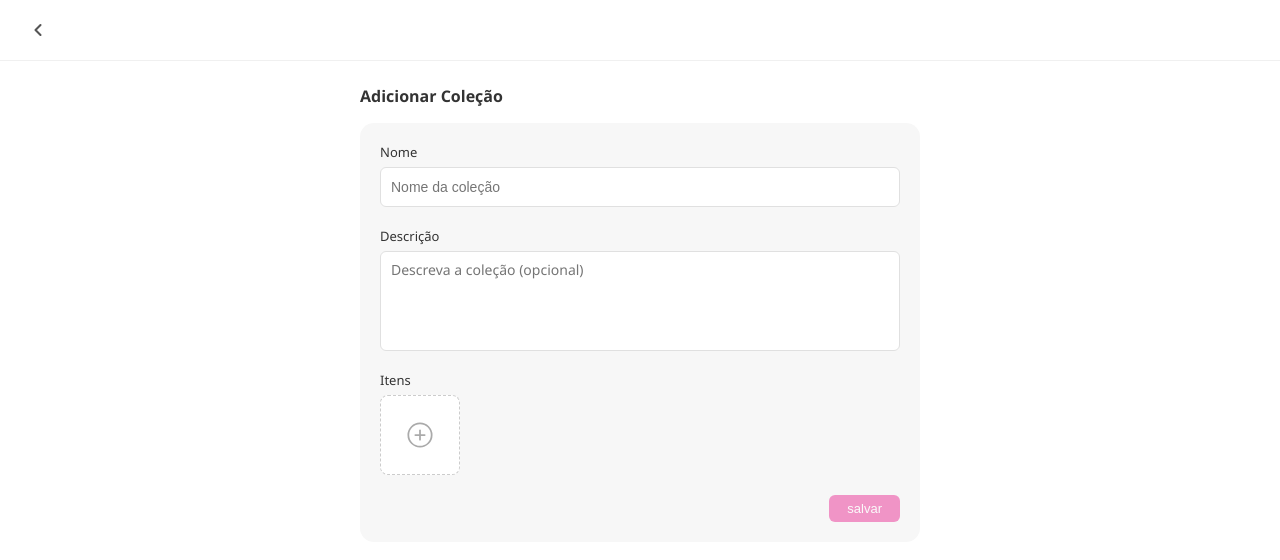
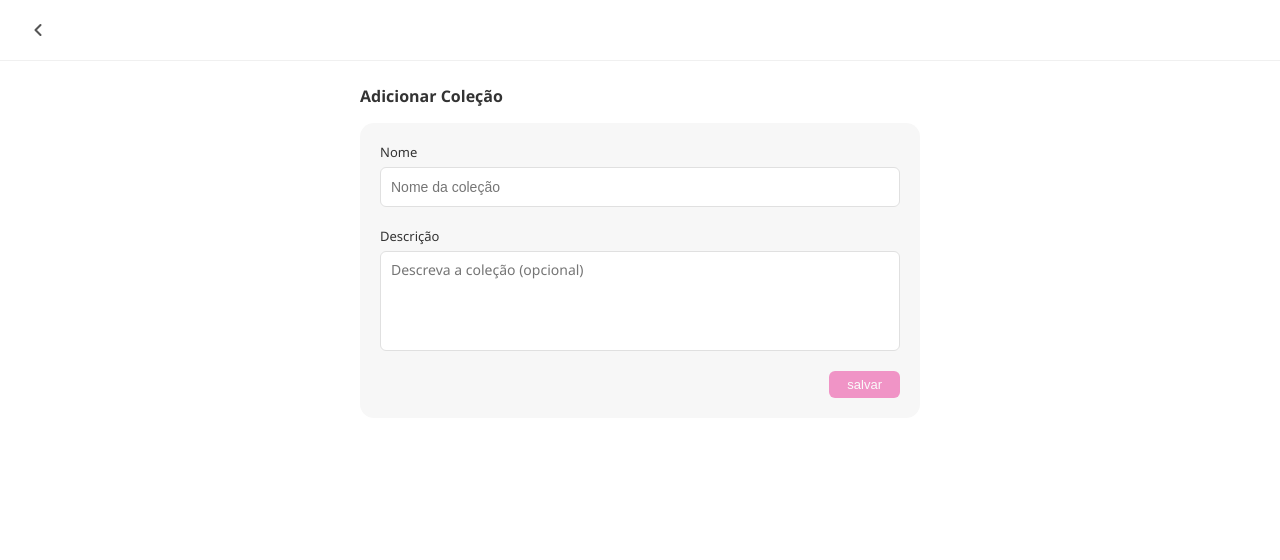
Before and after one commit to raqsoli/EngSoftware, a React (Vite) app in the folder frontend/: page /adicionar-colecao in a window 1280 px wide. Shown: the top 560 px of the page. Built offline with nearby package versions, Linux system fonts and the light colour scheme.

Commit message:
feat: integra adicionar colecao com a API via Facade - refs #30

```diff
--- a/frontend/src/Components/AdicionarColecao/AdicionarColecao.jsx
+++ b/frontend/src/Components/AdicionarColecao/AdicionarColecao.jsx
@@ -1,78 +1,48 @@
-import { useState, useEffect } from "react";
-import { useNavigate, useLocation } from "react-router-dom";
-import { salvarColecao } from "./colecaoFacade.js";
+import { useState } from "react";
+import { useNavigate } from "react-router-dom";
+import { salvarColecao } from "./colecaoFacade.js"; //voltou a usar o Facade
 import "./AdicionarColecao.css";
 
 export default function AdicionarColecao() {
   const navigate = useNavigate();
-  const location = useLocation();
 
-  // Campos da coleção
   const [name, setName] = useState("");
   const [description, setDescription] = useState("");
 
-  // Lista de itens adicionados à coleção
-  // Quando o usuário volta de AdicionarItem, o novo item chega via location.state
-  const [items, setItems] = useState([]);
-
-  // Feedback
   const [saved, setSaved] = useState(false);
   const [saving, setSaving] = useState(false);
 
-  // Erros — vindos do Facade
   const [nameError, setNameError] = useState("");
+  const [serverError, setServerError] = useState("");
 
-  // Quando o usuário volta de AdicionarItem com um novo item,
-  // adiciona ele na lista sem duplicar
-  useEffect(() => {
-    const newItem = location.state?.newItem;
-    if (newItem) {
-      setItems((prev) => {
-        const jaExiste = prev.some((it) => it.id === newItem.id);
-        if (jaExiste) return prev;
-        return [...prev, newItem];
-      });
-      // Limpa o state para não re-adicionar se o usuário navegar de volta
-      window.history.replaceState({}, "");
-    }
-  }, [location.state]);
-
-  // Botão salvar desabilitado até nome estar preenchido
   const canSave = name.trim() !== "";
 
+  // voltou a chamar o Facade (salvarColecao) em vez de
+  // apiFetch direto. O componente continua sem saber que por trás
+  // o Facade agora faz uma chamada real à API — exatamente o ganho
+  // do padrão: a interface pública não mudou, só o que está por dentro.
   const handleSave = async () => {
     setNameError("");
+    setServerError("");
     setSaving(true);
 
-    // ── Chama o Facade ──────────────────────────────────────
-    // O componente não sabe como validar ou montar o payload —
-    // isso é responsabilidade do adicionarColecaoFacade.js
-    const resultado = await salvarColecao({ name, description, items });
+    const resultado = await salvarColecao({ name, description });
 
     setSaving(false);
 
     if (!resultado.success) {
-      // Repassa os erros do Facade para os campos da tela
       if (resultado.errors.name) setNameError(resultado.errors.name);
+      if (resultado.errors.server) setServerError(resultado.errors.server);
       return;
     }
 
-    // Sucesso — exibe feedback e volta para o perfil
     setSaved(true);
-    // TODO: quando o back estiver pronto, passar a colecao criada via state
-    // para o UserProfilePage atualizar a lista sem precisar recarregar:
-    // navigate(-1, { state: { newColecao: resultado.colecao } });
-    setTimeout(() => navigate(-1), 1500);
-  };
-
-  const handleRemoveItem = (itemId) => {
-    setItems((prev) => prev.filter((it) => it.id !== itemId));
+    setTimeout(() => navigate(-1, { state: { newCollection: resultado.colecao } }), 800);
   };
 
   return (
     <div className="add-collection-page">
 
-      {/* Cabeçalho — mesmo padrão de EditarColecao */}
       <header className="add-collection-header">
         <button
           className="add-collection-back-btn"
@@ -92,7 +62,6 @@ export default function AdicionarColecao() {
 
         <div className="add-collection-card">
 
-          {/* Campo Nome — obrigatório */}
           <div className="add-collection-field">
             <label className="add-collection-label">Nome</label>
             <input
@@ -108,7 +77,6 @@ export default function AdicionarColecao() {
             {nameError && <p className="add-collection-error">{nameError}</p>}
           </div>
 
-          {/* Campo Descrição — opcional */}
           <div className="add-collection-field">
             <label className="add-collection-label">Descrição</label>
             <textarea
@@ -119,59 +87,8 @@ export default function AdicionarColecao() {
             />
           </div>
 
-          {/* Itens adicionados à coleção */}
-          <div className="add-collection-field">
-            <label className="add-collection-label">Itens</label>
+          {serverError && <p className="add-collection-error">{serverError}</p>}
 
-            <div className="add-collection-items-grid">
-              {/* Itens já adicionados — vindos de AdicionarItem */}
-              {items.map((item) => (
-                <div key={item.id} className="add-collection-item-wrap">
-                  <img
-                    src={
-                      Array.isArray(item.images) && item.images.length > 0
-                        ? item.images[0]
-                        : "https://placehold.co/80x80/fce4ec/c2185b?text=Item"
-                    }
-                    alt={item.name}
-                  />
-                  {/* Botão remover item da coleção */}
-                  <button
-                    className="add-collection-remove-btn"
-                    onClick={() => handleRemoveItem(item.id)}
-                    aria-label="Remover item"
-                  >
-                    <svg width="12" height="12" viewBox="0 0 24 24" fill="none"
-                      stroke="currentColor" strokeWidth="2.5"
-                      strokeLinecap="round" strokeLinejoin="round">
-                      <polyline points="3 6 5 6 21 6"/>
-                      <path d="M19 6l-1 14a2 2 0 0 1-2 2H8a2 2 0 0 1-2-2L5 6"/>
-                      <path d="M10 11v6M14 11v6"/>
-                      <path d="M9 6V4a1 1 0 0 1 1-1h4a1 1 0 0 1 1 1v2"/>
-                    </svg>
-                  </button>
-                </div>
-              ))}
-
-              {/* Botão de adicionar item — navega para AdicionarItem */}
-              {/* TODO: criar a rota /adicionar-item e linkar aqui */}
-              <button
-                className="add-collection-add-item-btn"
-                onClick={() => navigate("/adicionar-item")}
-                aria-label="Adicionar item"
-              >
-                <svg width="28" height="28" viewBox="0 0 24 24" fill="none"
-                  stroke="#aaa" strokeWidth="1.5"
-                  strokeLinecap="round" strokeLinejoin="round">
-                  <circle cx="12" cy="12" r="10" />
-                  <line x1="12" y1="8" x2="12" y2="16" />
-                  <line x1="8" y1="12" x2="16" y2="12" />
-                </svg>
-              </button>
-            </div>
-          </div>
-
-          {/* Botão Salvar */}
           <div className="add-collection-save-row">
             <button
               className="add-collection-save-btn"
@@ -185,7 +102,6 @@ export default function AdicionarColecao() {
         </div>
       </main>
 
-      {/* Toast de sucesso */}
       {saved && (
         <div className="add-collection-success-toast">
           Coleção criada com sucesso!
--- a/frontend/src/Components/AdicionarColecao/colecaoFacade.js
+++ b/frontend/src/Components/AdicionarColecao/colecaoFacade.js
@@ -1,12 +1,6 @@
-// ============================================================
-// FACADE — AdicionarColecaoFacade
-// Centraliza toda a lógica de criação de coleção:
-// validação dos campos, montagem do objeto e chamada à API.
-// O componente React (AdicionarColecao.jsx) só chama este arquivo
-// sem precisar conhecer os detalhes de cada operação.
-// ============================================================
+import { apiFetch } from "../../api"; // ajuste o caminho conforme a pasta real do seu arquivo
 
-// ── Subsistema 1: Validação ──────────────────────────────────
+// ── Subsistema 1: Validação
 // Responsável por verificar se os campos obrigatórios estão corretos
 function validarCampos({ name }) {
   const errors = {};
@@ -15,60 +9,68 @@ function validarCampos({ name }) {
     errors.name = "O nome da coleção é obrigatório.";
   }
 
-  // TODO: adicionar outras validações quando o back exigir
-  // ex: tamanho máximo do nome, caracteres inválidos, etc.
-
   return errors; // objeto vazio = sem erros
 }
 
-// ── Subsistema 2: Montagem do objeto ────────────────────────
-// Monta o payload que será enviado para a API
-function montarPayload({ name, description, items }) {
+// ── Subsistema 2: Montagem do payload
+// Monta o objeto que será enviado para a API
+function montarPayload({ name, description }) {
   return {
     name: name.trim(),
     description: description.trim(),
-    // TODO: quando o back estiver pronto, items serão os IDs dos itens
-    // já cadastrados ou os dados completos dependendo do contrato da API
-    items: items.map((item) => item.id),
   };
 }
 
-// ── Subsistema 3: Chamada à API ──────────────────────────────
-// TODO: substituir pela chamada real quando o back estiver pronto:
-// fetch('url-da-api/colecoes/', {
-//   method: 'POST',
-//   headers: {
-//     'Content-Type': 'application/json',
-//     Authorization: `Bearer ${localStorage.getItem('access')}`,
-//   },
-//   body: JSON.stringify(payload),
-// })
-//   .then(res => res.json())
-//   .then(data => data) // retorna a coleção criada com o id gerado
-function chamarAPI(payload) {
-  // Simulação do retorno da API enquanto o back não está pronto
-  return Promise.resolve({
-    id: Date.now(),
-    ...payload,
+// ── Subsistema 3: Chamada à API
+// bloco inteiro: antes retornava um objeto simulado
+// com Promise.resolve(). Agora chama POST /api/collections/ de verdade.
+// Continua isolado numa função própria, então se a forma de chamar a
+// API mudar no futuro (ex: outro endpoint, outro método), só essa
+// função precisa ser tocada — o resto do Facade nem percebe a mudança.
+async function chamarAPI(payload) {
+  const response = await apiFetch("/api/collections/", {
+    method: "POST",
+    body: JSON.stringify(payload),
   });
+
+  if (!response.ok) {
+    const data = await response.json().catch(() => ({}));
+    // Lança um erro estruturado, que o Facade principal vai capturar
+    // e traduzir para o formato { success, errors } que o componente espera
+    const error = new Error("Falha ao criar coleção");
+    error.apiErrors = data;
+    throw error;
+  }
+
+  return response.json(); // retorna a coleção criada com o id gerado pelo back
 }
 
-// ── Facade principal ─────────────────────────────────────────
+// ── Facade principal
 // Interface única que o componente React usa.
 // Retorna { success, errors, colecao }
-export async function salvarColecao({ name, description, items }) {
-  // 1. Valida os campos
+export async function salvarColecao({ name, description }) {
+  // 1. Valida os campos (camada local, rápida, antes de gastar uma requisição)
   const errors = validarCampos({ name });
   if (Object.keys(errors).length > 0) {
     return { success: false, errors };
   }
 
   // 2. Monta o payload
-  const payload = montarPayload({ name, description, items });
+  const payload = montarPayload({ name, description });
 
-  // 3. Chama a API
-  const colecao = await chamarAPI(payload);
-
-  // 4. Retorna sucesso com a coleção criada
-  return { success: true, errors: {}, colecao };
+  // 3. Chama a API —  agora dentro de try/catch, já que é uma chamada real
+  // que pode falhar por erro de validação do back ou problema de rede
+  try {
+    const colecao = await chamarAPI(payload);
+    // 4. Retorna sucesso com a coleção criada
+    return { success: true, errors: {}, colecao };
+  } catch (err) {
+    // traduz o erro da API para o mesmo formato { success, errors }
+    // que o componente já sabia interpretar antes (nada muda na ponta do .jsx)
+    if (err.apiErrors?.name) {
+      const nameMsg = Array.isArray(err.apiErrors.name) ? err.apiErrors.name[0] : err.apiErrors.name;
+      return { success: false, errors: { name: nameMsg } };
+    }
+    return { success: false, errors: { server: "Não foi possível criar a coleção." } };
+  }
 }
```
